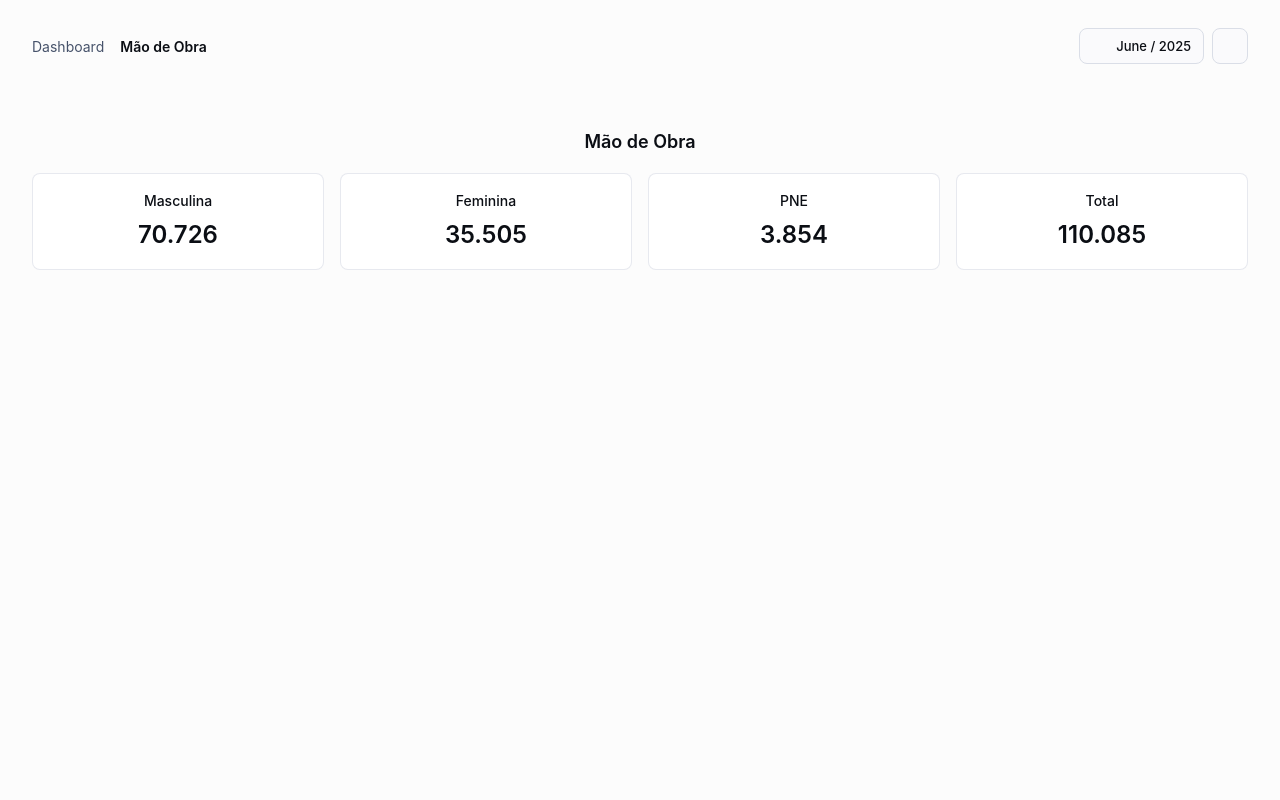
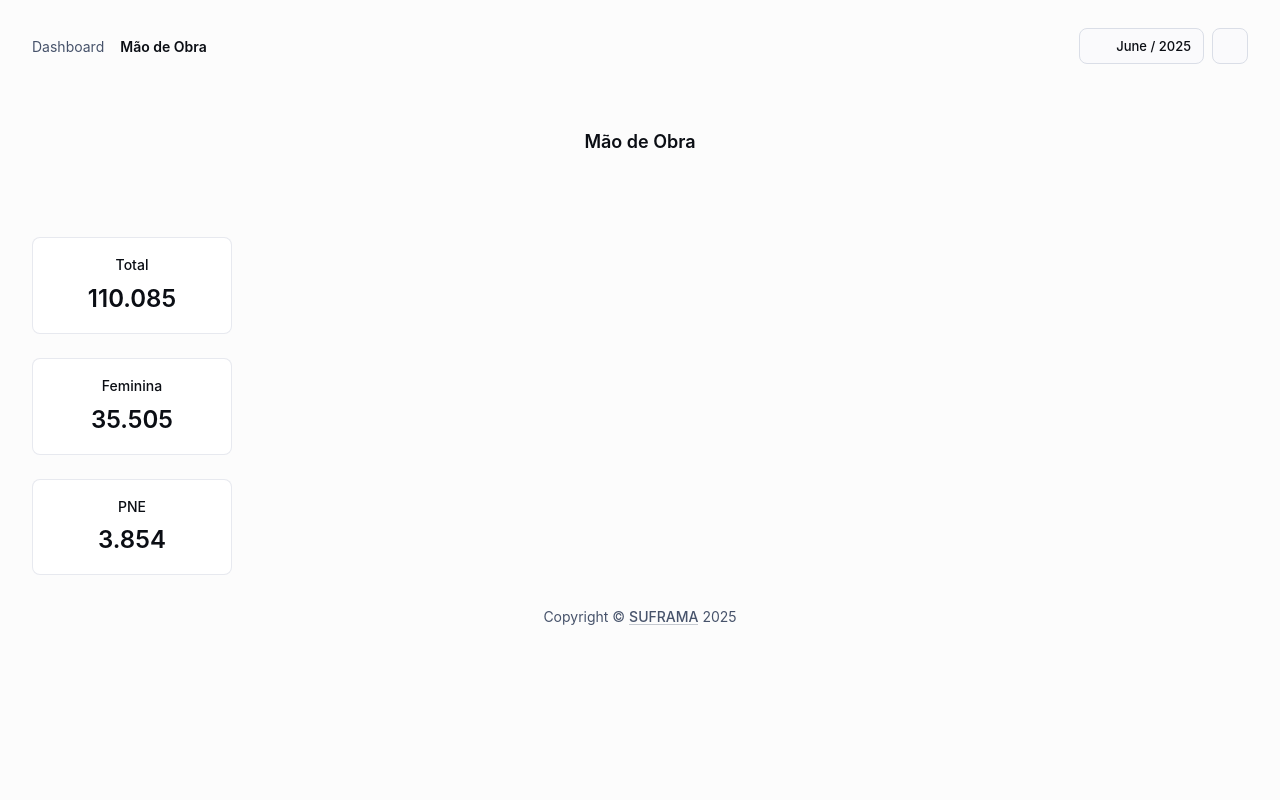
Before and after one commit to LGugs/painel_dados_suframa, a React (Vite) app in the folder frontend/: page / in a window 1280 px wide. Shown: the top 800 px of the page. Built offline with nearby package versions, Linux system fonts and the light colour scheme; some icons are missing.

Commit message:
implemented: dinamic dashboard

```diff
--- a/frontend/src/components/Cards/index.tsx
+++ b/frontend/src/components/Cards/index.tsx
@@ -4,22 +4,24 @@ import CardContent from '@mui/material/CardContent';
 import Stack from '@mui/material/Stack';
 import Typography from '@mui/material/Typography';
 import convertNumber from '../../utils/money';
-
-export type CardProps = {
-  title: string;
-  value: number;
-};
+import { type CardProps } from '../../interfaces/Cards';
 
 export default function CustomCard({
-  title,
-  value,
+  titulo,
+  valor,
+  sx
 }: CardProps) {
 
   return (
-    <Card variant="outlined" sx={{ height: '100%', flexGrow: 1 }}>
-      <CardContent>
+    <Card variant="outlined"  sx={{
+        width: '100%',
+        display: 'flex',
+        flexDirection: 'column',
+        ...sx, // permite sobrescrever
+      }}>
+      <CardContent sx={{ flexGrow: 1 }}>
         <Typography component="h2" variant="subtitle2" gutterBottom>
-          {title}
+          {titulo}
         </Typography>
         <Stack
           direction="column"
@@ -28,7 +30,7 @@ export default function CustomCard({
           <Stack sx={{ justifyContent: 'space-between' }}>
 
               <Typography variant="h4" component="p">
-                {convertNumber(value)}
+                {convertNumber(valor)}
               </Typography>
 
           </Stack>
--- a/frontend/src/components/Dashboard/index.tsx
+++ b/frontend/src/components/Dashboard/index.tsx
@@ -1,39 +1,19 @@
 //import * as React from 'react';
 import Grid from "@mui/material/Grid";
 import Box from "@mui/material/Box";
+import { Stack } from "@mui/material";
+import type { DashboardTypes } from "../../interfaces/Dashboard"
 //import Stack from '@mui/material/Stack';
 import Typography from "@mui/material/Typography";
+import Copyright from '../../components/Copyright';
 //import ChartUserByCountry from './ChartUserByCountry';
 //import CustomizedTreeView from './CustomizedTreeView';
 //import CustomizedDataGrid from './CustomizedDataGrid';
 //import HighlightedCard from './HighlightedCard';
-import CustomCard, { type CardProps } from "../Cards";
+import CustomCard from "../Cards";
+import { type CardProps } from "../../interfaces/Cards"
 
-const data: CardProps[] = [
-  {
-    title: "Masculina",
-    value: 70726,
-  },
-  {
-    title: "Feminina",
-    value: 35505,
-  },
-  {
-    title: "PNE",
-    value: 3854,
-  },
-  {
-    title: "Total",
-    value: 110085,
-  },
-];
-
-export interface Dashboard {
-  tipo: string;
-  cards?: [];
-}
-
-export default function Dashboard(config: Dashboard) {
+export default function Dashboard(config: DashboardTypes) {
   return (
     <Box
       sx={{
@@ -49,22 +29,23 @@ export default function Dashboard(config: Dashboard) {
       <Typography component="h1" variant="h6" sx={{ mb: 2 }}>
         {config.tipo}
       </Typography>
-      <Grid
-        container
-        spacing={2}
-        columns={12}
-        sx={{ mb: (theme) => theme.spacing(2) }}
+      <Stack
+      id="alo"
+        direction="column"
+        spacing={3}
+        alignItems={"flex-start"}
+        mb={(theme) => theme.spacing(2)}
+        maxWidth={200}
+        width={'100%'}
+        mt={10}
       >
-        {data.map((card, index) => (
+        {config.cards.map((card, index) => (
           <Grid key={index} size={{ xs: 6, sm: 6, lg: 3 }}>
-            <CustomCard {...card} />
+            <CustomCard {...card} sx={{minHeight: 50, width: 200}} />
           </Grid>
         ))}
-      </Grid>
-      {/*<Typography component="h2" variant="h6" sx={{ mb: 2 }}>
-        Details
-      </Typography>
-      <Grid container spacing={2} columns={12}>
+      </Stack>
+      {/*<Grid container spacing={2} columns={12}>
         <Grid size={{ xs: 12, lg: 9 }}>
           <CustomizedDataGrid />
         </Grid>
@@ -75,6 +56,7 @@ export default function Dashboard(config: Dashboard) {
           </Stack>
         </Grid>
       </Grid>*/}
+      <Copyright sx={{ mt: 4 }} />
     </Box>
   );
 }
--- /dev/null
+++ b/frontend/src/interfaces/Cards.ts
@@ -0,0 +1,7 @@
+import type { SxProps, Theme } from '@mui/material/styles';
+
+export interface CardProps {
+  titulo: string;
+  valor: number;
+  sx?: SxProps<Theme>;
+};
--- /dev/null
+++ b/frontend/src/interfaces/Dashboard.ts
@@ -0,0 +1,6 @@
+import { type CardProps } from "./Cards";
+
+export interface DashboardTypes {
+  tipo: string;
+  cards?: CardProps[];
+}
--- a/frontend/src/pages/DashboardPage/dashboardConfigs.ts
+++ b/frontend/src/pages/DashboardPage/dashboardConfigs.ts
@@ -1,33 +1,43 @@
-export function getDashboardConfig(tipo: string) {
+import type { DashboardTypes } from "../../interfaces/Dashboard";
+
+export function getDashboardConfig(tipo: string): DashboardTypes {
   switch (tipo) {
-    case "financeiro":
+    case "Mão de Obra":
       return {
-        title: "Dashboard Financeiro",
+        tipo: "Mão de Obra",
         cards: [
-          { label: "Receita", value: "R$ 25.000" },
-          { label: "Despesas", value: "R$ 18.000" },
-          { label: "Lucro", value: "R$ 7.000" },
-        ],
-        charts: [
-          { type: "bar", data: {/*...*/}, options: {/*...*/} },
+        {
+          titulo: "Total",
+          valor: 110085,
+        },
+        {
+          titulo: "Feminina",
+          valor: 35505,
+        },
+        {
+          titulo: "PNE",
+          valor: 3854,
+        },
+
         ],
       };
-    case "estoque":
+
+    /*case "Faturamento":
       return {
-        title: "Dashboard de Estoque",
+        tipo: "Faturamento",
         cards: [
           { label: "Produtos", value: "120" },
           { label: "Fora de Estoque", value: "8" },
         ],
         charts: [
-          { type: "pie", data: {/*...*/}, options: {/*...*/} },
+          { type: "pie", data: {...}, options: {...} },
         ],
-      };
+      };*/
     default:
       return {
-        title: "Dashboard",
+        tipo: "Dashboard",
         cards: [],
-        charts: [],
+        //charts: [],
       };
   }
 }
--- a/frontend/src/pages/DashboardPage/index.tsx
+++ b/frontend/src/pages/DashboardPage/index.tsx
@@ -1,9 +1,7 @@
 import Dashboard from "../../components/Dashboard";
-import { useParams } from "react-router-dom";
 import { getDashboardConfig } from "./dashboardConfigs";
 
-export function DashboardPage() {
-  const { tipo } = useParams();
+export default function DashboardPage({ tipo }: { tipo: string }) {
 
   const config = getDashboardConfig(tipo); // função que retorna os dados com base no tipo
 
--- a/frontend/src/pages/PaginaInical/index.tsx
+++ b/frontend/src/pages/PaginaInical/index.tsx
@@ -9,14 +9,14 @@ import Stack from '@mui/material/Stack';
 import Header from '../../components/Header';
 //import MainGrid from './components/MainGrid';
 //import SideMenu from './components/SideMenu';
-import Dashboard from '../../components/Dashboard';
+//import Dashboard from '../../components/Dashboard';
 import AppTheme from '../../theme/AppTheme';
-import Copyright from '../../components/Copyright';
 import {
   dataGridCustomizations,
   datePickersCustomizations,
   treeViewCustomizations,
 } from '../../theme/customizations';
+import DashboardPage from '../../pages/DashboardPage/';
 
 const xThemeComponents = {
   ...dataGridCustomizations,
@@ -55,8 +55,7 @@ export default function MainPage(props: { disableCustomTheme?: boolean }) {
             }}
           >
             <Header />
-            <Dashboard tipo='Mão de Obra'/>
-            <Copyright sx={{ mt: 4 }} />
+            <DashboardPage tipo="Mão de Obra"/>
           </Stack>
         </Box>
       </Box>
```
